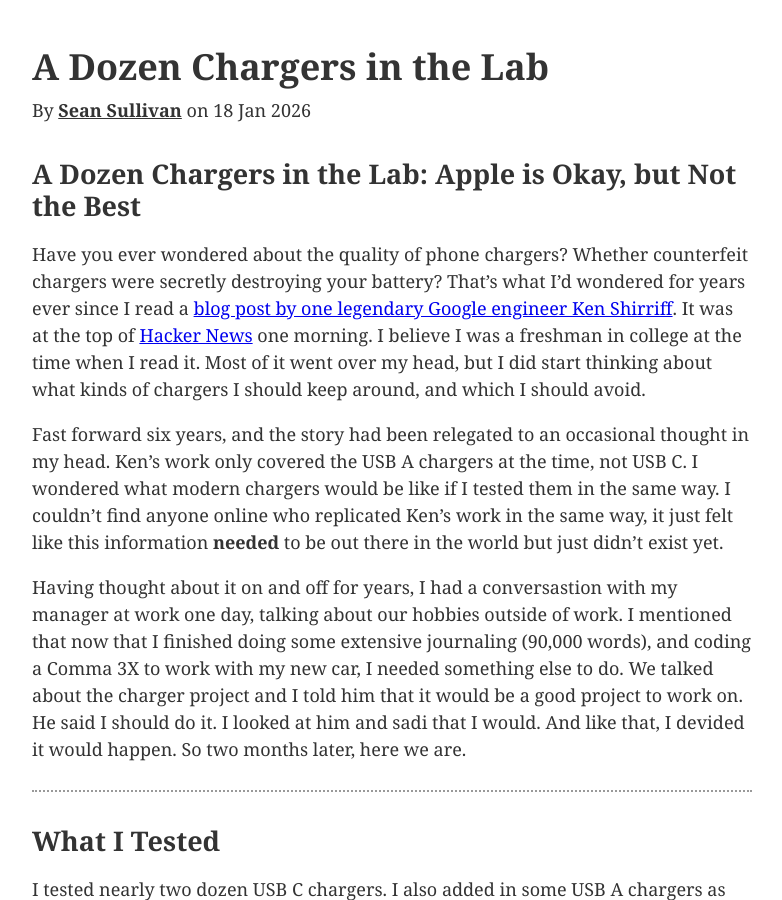
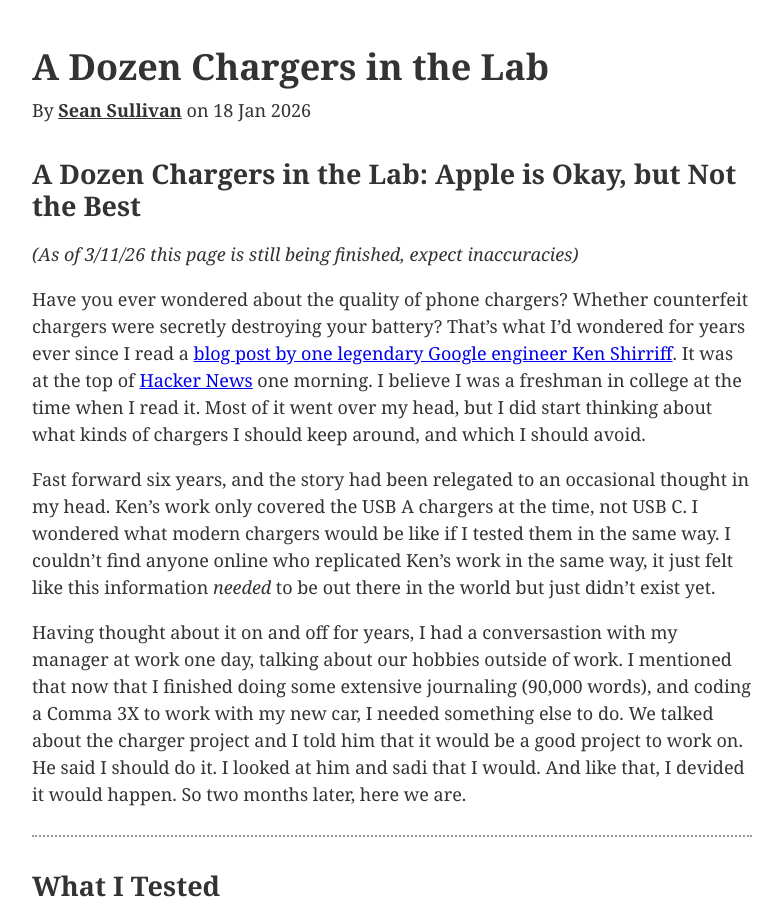
Before and after one commit to 0sps/sull1van.com, a Jekyll site: the page built from _posts/2026-01-19-a-dozen-chargers-in-the-lab.md, in a window 1280 px wide and 900 px high. Shown: the whole window, without its empty margins (248-1030 px from the left). Built offline with Jekyll 4.4.1, drawn with Linux system fonts in a browser that asks for light colours.

Commit message:
Update 2026-01-19-a-dozen-chargers-in-the-lab.md

```diff
--- a/_posts/2026-01-19-a-dozen-chargers-in-the-lab.md
+++ b/_posts/2026-01-19-a-dozen-chargers-in-the-lab.md
@@ -31,7 +31,9 @@
     img2: "/assets/images/Spigen PowerArc 2.png"
     bg: "hsl(120, 32%, 93%)"
     caption: |
-      I was originally skeptical of this one, due to some prior tests that showed higher noise. This was marketed as one of the first GaN chargers, being released sometime back around 2023. Luckily my original test was flawed and subsequent runs proved that this is a very high quality charger. One of the best I've tested. It's using a ~140KHz switching frequency, which is high enough that you can't see any ripple on the 50us graph. I zoomed out and there was a tiny amount of ripple, but not enough to be noticeable. the zoomed-out graph looks pretty similar to the one in this image, so i'm just showing you the zoomed in one here. Good charger.
+      I was originally skeptical of this one, due to some prior tests that showed higher noise. This was marketed as one of the first GaN chargers, being released sometime back around 2023. Luckily my original test was flawed and subsequent runs proved that this is a very high quality charger. One of the best I've tested.
+
+      It's using a ~140KHz switching frequency, which is high enough that you can't see any ripple on the 50us graph. I zoomed out and there was a tiny amount of ripple, but not enough to be noticeable. the zoomed-out graph looks pretty similar to the one in this image, so i'm just showing you the zoomed in one here. Good charger.
     rating: 5
     noise_rating: 5
     ripple_rating: 5
@@ -73,7 +75,7 @@
     img1: "/assets/images/Counterfeit chinese outlet 1.png"
     img2: "/assets/images/Counterfeit chinese outlet 2.png"
     bg: "hsl(90, 32%, 93%)"
-    caption: "This was another charger that made me mad simply because of how good it is. It cost less than $10 and includes excellent power regulation. Low high-frequency noise and ripple. It also does a great job of providing the advertised power output."
+    caption: "This was another charger that made me mad simply because of how good it is. It cost less than $10 and includes excellent power regulation. Low high-frequency noise and ripple. It also does a great job of providing the advertised power output. There is a bit of high-frequency ripple in the 50us graph, which I would be more concerned about if the voltage graph itself werent' great. Overall this is a solid charger to use."
     rating: 4
     noise_rating: 4
     ripple_rating: 3
@@ -180,7 +182,10 @@
     img1: "/assets/images/Counerfeit Samsung 1.png"
     img2: "/assets/images/Counerfeit Samsung 2.png"
     bg: "hsl(0, 32%, 93%)"
-    caption: "Easily the worse one of the bunch. While the original resarcher (Ken Shirriff) doubled his scale to show the graph of his worst charger, I wanted to evalueate all my chargers on the same scale, so you can see how bad some of these really are. Looking at the image, it's tough to figure out what this charger is even trying to do. Is it trying to send any specific voltage, or just throw some power around? Another issue I noticed was overcurrent. This was the only device I tested that would happily pump out more current than advertised. It achieved this by dropping the voltage to something disgustingly low, and definitely not a level that would be accpetable for a modern device. I knew this would be bad, but it's validating to have the graphs to show it."
+    caption: |
+      Easily the worse one of the bunch. While the original resarcher (Ken Shirriff) doubled his scale to show the graph of his worst charger, I wanted to evalueate all my chargers on the same scale, so you can see how bad some of these really are. Looking at the image, it's tough to figure out what this charger is even trying to do. Is it trying to send any specific voltage, or just throw some power around?
+
+      Another issue I noticed was overcurrent. This was the only device I tested that would happily pump out more current than advertised. It achieved this by dropping the voltage to something disgustingly low, and definitely not a level that would be accpetable for a modern device. I knew this would be bad, but it's validating to have the graphs to show it.
     rating: 1
     noise_rating: 1
     ripple_rating: 1
@@ -190,10 +195,11 @@
 ## A Dozen Chargers in the Lab: Apple is Okay, but Not the Best
 
 <!-- INTRO: Write your opening paragraph(s) here. Why did you test this? What inspired you? (e.g. Ken Shirriff) What is the reader going to learn? -->
+*(As of 3/11/26 this page is still being finished, expect inaccuracies)*
 
 Have you ever wondered about the quality of phone chargers? Whether  counterfeit chargers were secretly destroying your battery? That's what I'd wondered for years ever since I read a [blog post by one legendary Google engineer Ken Shirriff](https://www.righto.com/2012/10/a-dozen-usb-chargers-in-lab-apple-is.html). It was at the top of [Hacker News](https://news.ycombinator.com/) one morning. I believe I was a freshman in college at the time when I read it. Most of it went over my head, but I did start thinking about what kinds of chargers I should keep around, and which I should avoid.
 
-Fast forward six years, and the story had been relegated to an occasional thought in my head. Ken's work only covered the USB A chargers at the time, not USB C. I wondered what modern chargers would be like if I tested them in the same way. I couldn't find anyone online who replicated Ken's work in the same way, it just felt like this information **needed** to be out there in the world but just didn't exist yet.
+Fast forward six years, and the story had been relegated to an occasional thought in my head. Ken's work only covered the USB A chargers at the time, not USB C. I wondered what modern chargers would be like if I tested them in the same way. I couldn't find anyone online who replicated Ken's work in the same way, it just felt like this information *needed* to be out there in the world but just didn't exist yet.
 
 Having thought about it on and off for years, I had a conversastion with my manager at work one day, talking about our hobbies outside of work. I mentioned that now that I finished doing some extensive journaling (90,000 words), and coding a Comma 3X to work with my new car, I needed something else to do. We talked about the charger project and I told him that it would be a good project to work on. He said I should do it. I looked at him and sadi that I would. And like that, I devided it would happen. So two months later, here we are.
 
```
